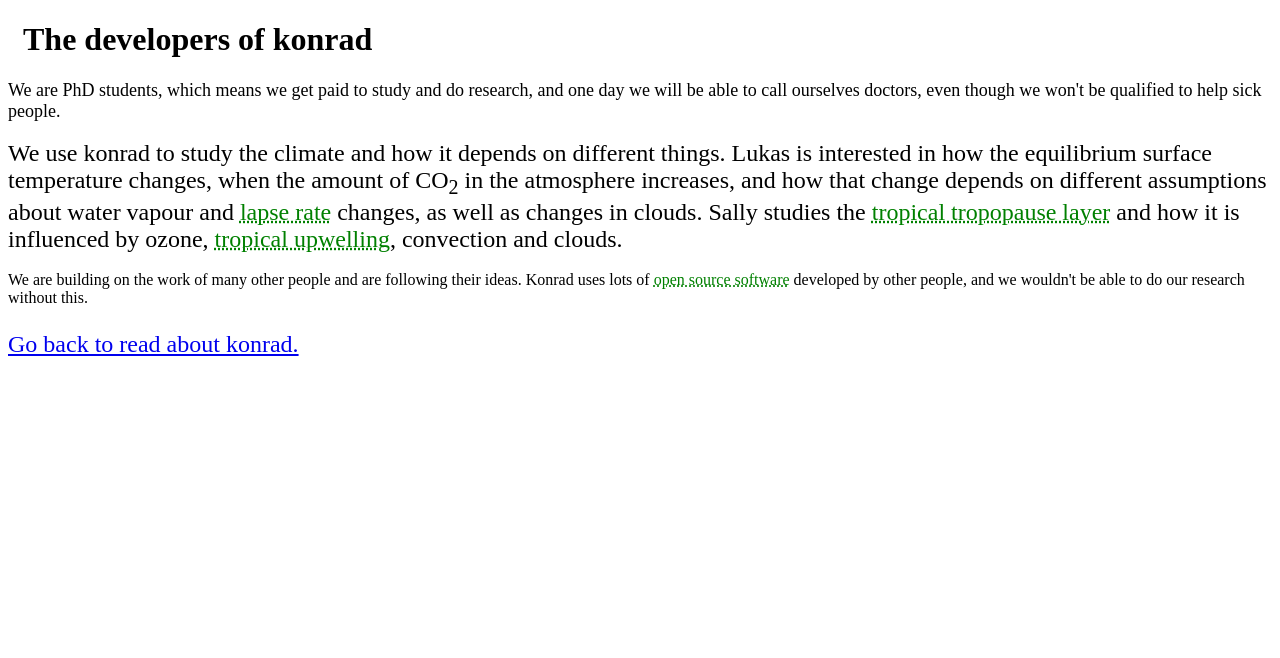
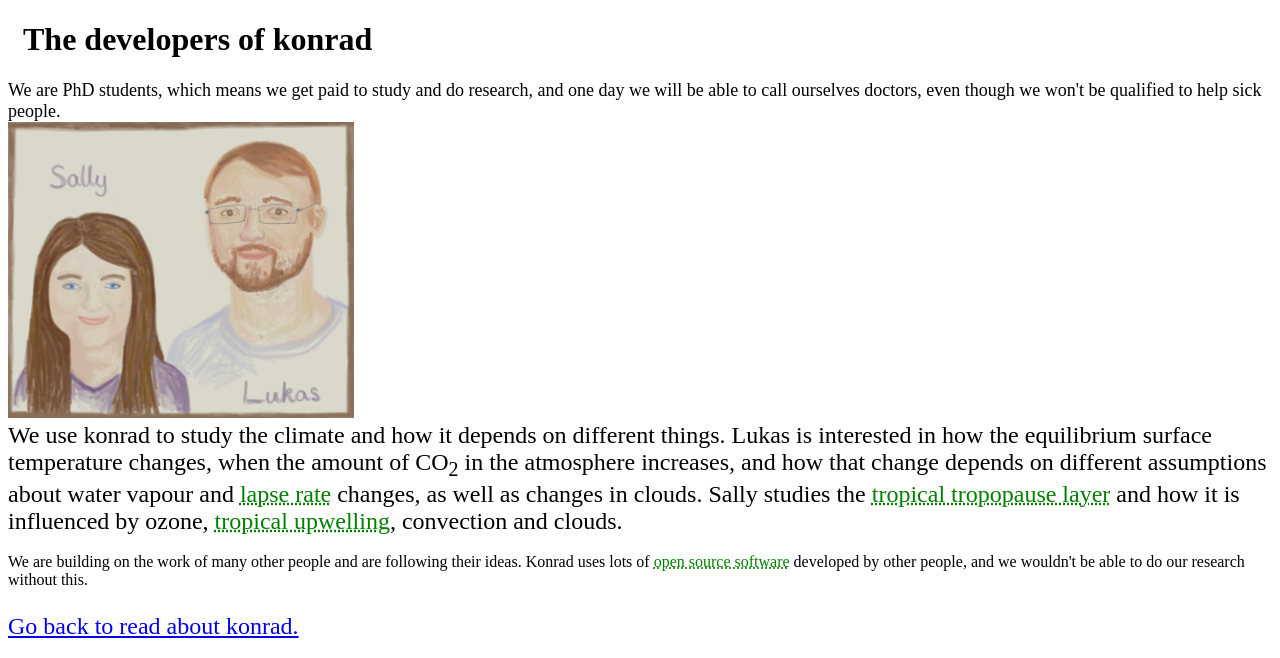
Before and after one commit to lkluft/konrad-website, a Flask app: page /about_us in a window 1280 px wide. Shown: the top 658 px of the page. Run offline with Flask 2, Linux system fonts and the light colour scheme.

Commit message:
Add drawing of me and Lukas

```diff
--- a/templates/AboutUs.html
+++ b/templates/AboutUs.html
@@ -12,6 +12,7 @@
         and one day we will be able to call ourselves doctors, even though we
         won't be qualified to help sick people.
     </font></div>
+    <img src="{{ url_for('static', filename='me-and-lukas.png') }}" alt="This sentence should be a drawing of us..." style="width:346px;height:296px;">
     <br />
     <div><font size=5>
         We use konrad to study the climate and how it depends on different
```
Also changed, not shown: static/me-and-lukas.png (added).
